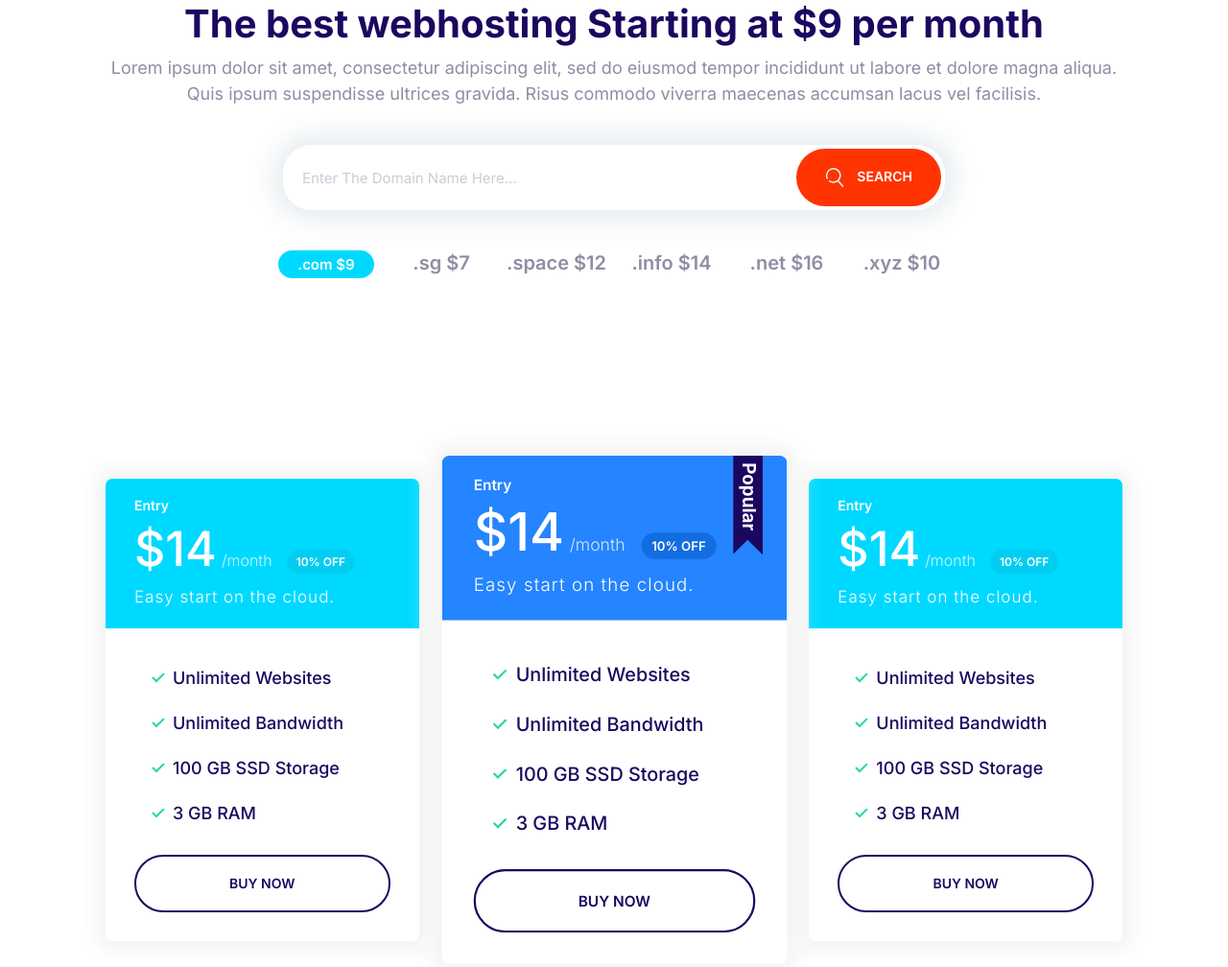
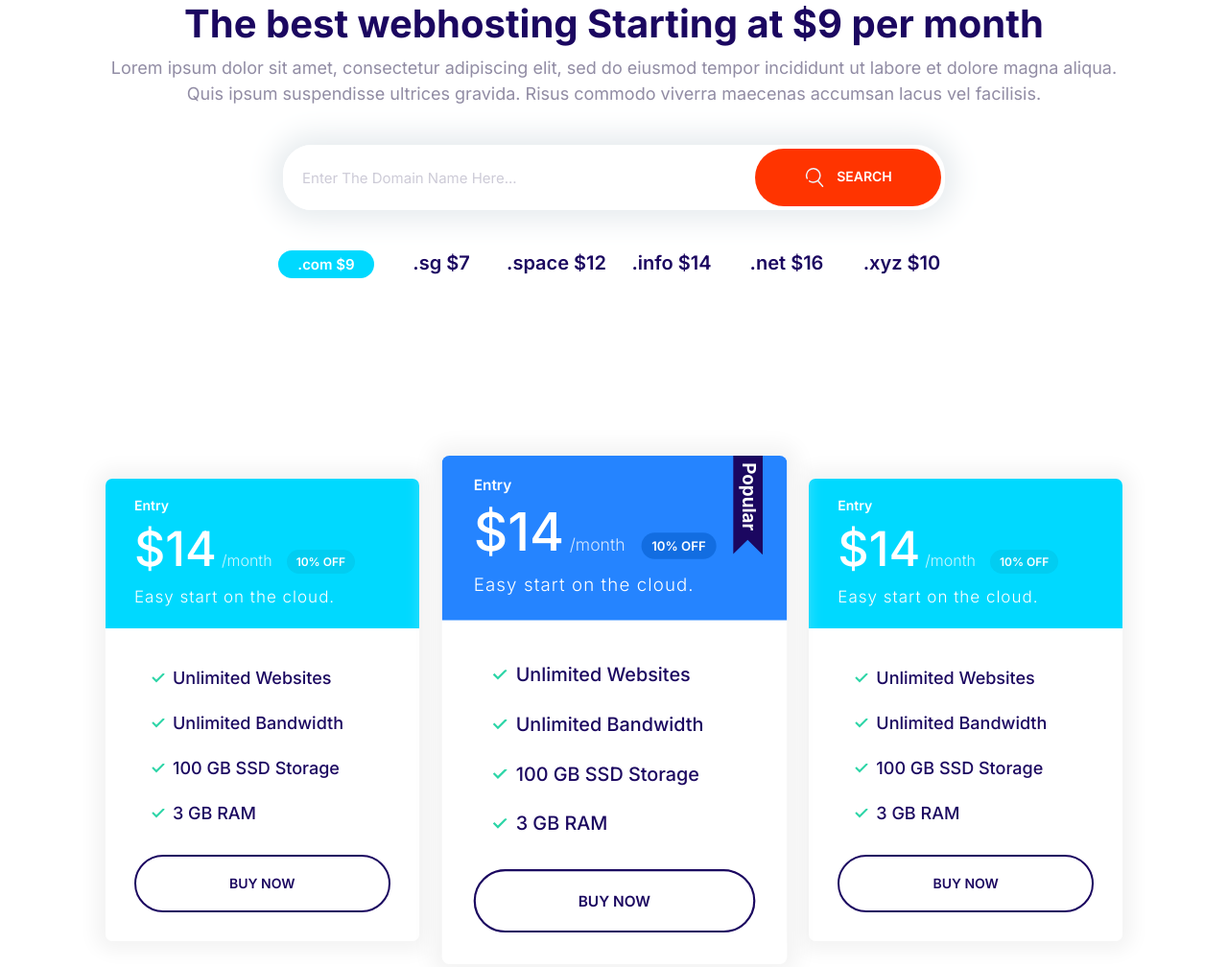
Before and after one commit to usama631/Moshify, a plain HTML site: page index.html in a window 1280 px wide. Shown: the part 873-1881 px from the top of the page at 96% size. Drawn offline with Linux system fonts and the light colour scheme.

Commit message:
Troubleshooting Layout Issues.

```diff
--- a/css/style.css
+++ b/css/style.css
@@ -202,7 +202,7 @@ for coding practice.*/
   font-weight: 600;
   margin: 1rem 0;
   outline: 0;
-  padding: 2rem 3rem;
+  padding: 2rem 4vw;
   text-align: center;
   text-transform: uppercase;
   white-space: nowrap;
@@ -288,6 +288,7 @@ for coding practice.*/
   border: 0;
   flex-grow: 1;
   padding: 1.5rem 2rem;
+  width: 0;
 }
 .input-group .btn {
   margin: 4px;
@@ -704,8 +705,9 @@ the following type of particular element/role.*/
 }
 
 .block-domain__prices {
+  color: var(--color-heading);
   display: grid;
-  grid-template-columns: repeat(3, 1fr);
+  grid-template-columns: repeat(2, 1fr);
   grid-template-rows: repeat(2, 6rem);
   font-size: 2rem;
   font-weight: 600;
```
